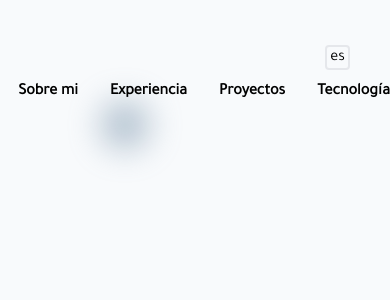
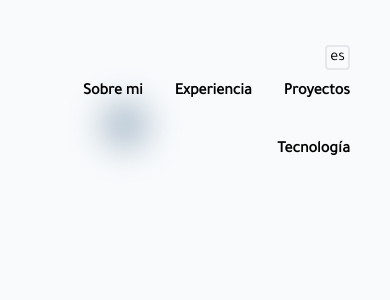
Before and after one commit to Angel-Ponce/angel.ponce, a SvelteKit app: page / in a window 390 px wide. Shown: the top 300 px of the page. Built offline with nearby package versions, Linux system fonts and the light colour scheme; some icons are missing.

Commit message:
links responsive

```diff
--- a/src/routes/+layout.svelte
+++ b/src/routes/+layout.svelte
@@ -22,7 +22,7 @@
 
 <MouseFocus />
 <main
-	class="scroll-smooth font-tajawal w-full min-h-screen flex justify-center py-20 bg-slate-50 dark:bg-dark-base dark:text-slate-50 selection:bg-grayblue dark:selection:bg-secondary"
+	class="scroll-smooth font-tajawal w-full min-h-screen flex justify-center px-10 py-20 bg-slate-50 dark:bg-dark-base dark:text-slate-50 selection:bg-grayblue dark:selection:bg-secondary"
 >
 	<section class="max-w-5xl w-full">
 		<div class="fixed top-10 right-10 flex gap-4 items-center">
--- a/src/routes/+page.svelte
+++ b/src/routes/+page.svelte
@@ -21,7 +21,7 @@
 	];
 </script>
 
-<div class="w-full flex gap-8 items-center justify-end">
+<div class="w-full flex gap-8 items-center justify-end flex-wrap">
 	{#each links as link}
 		<Link {link} />
 	{/each}
```
